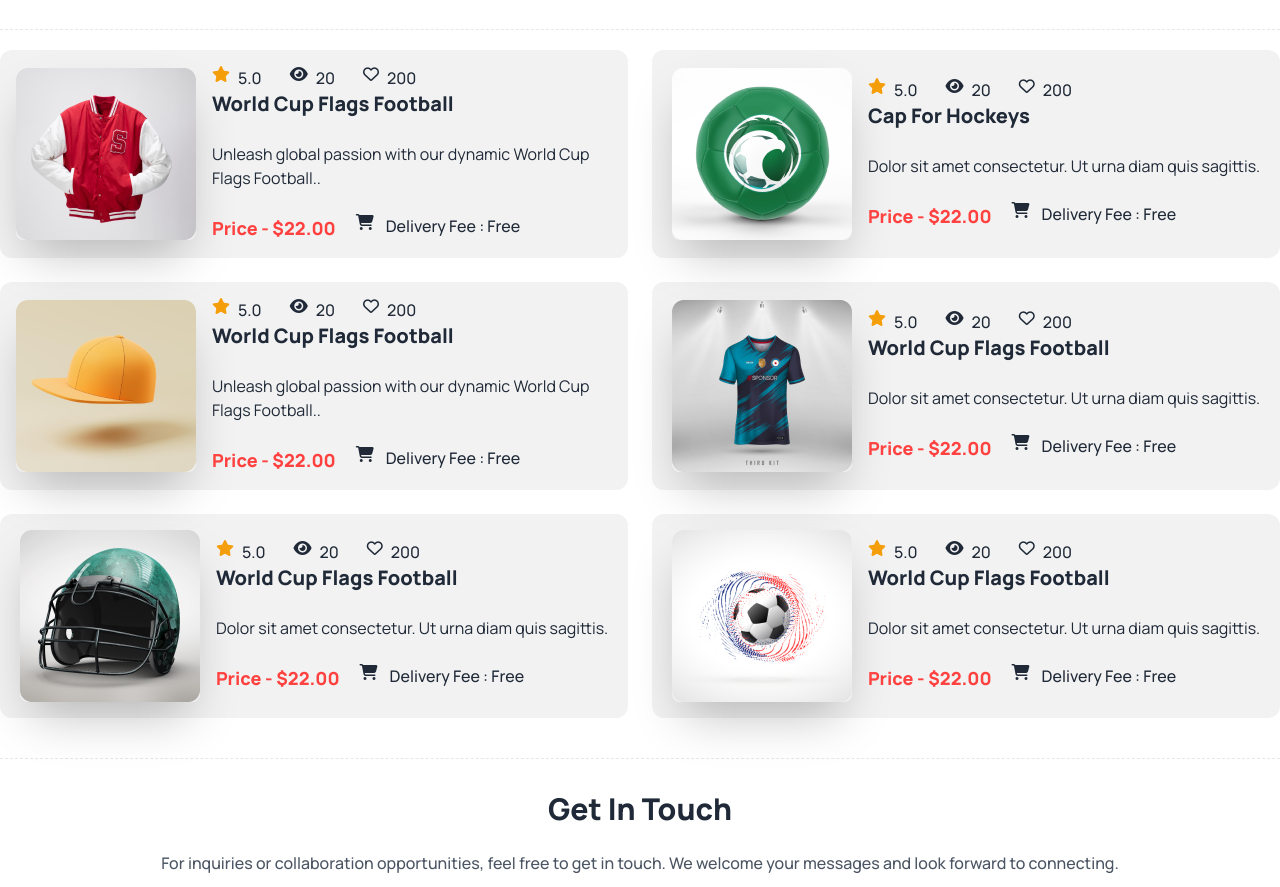
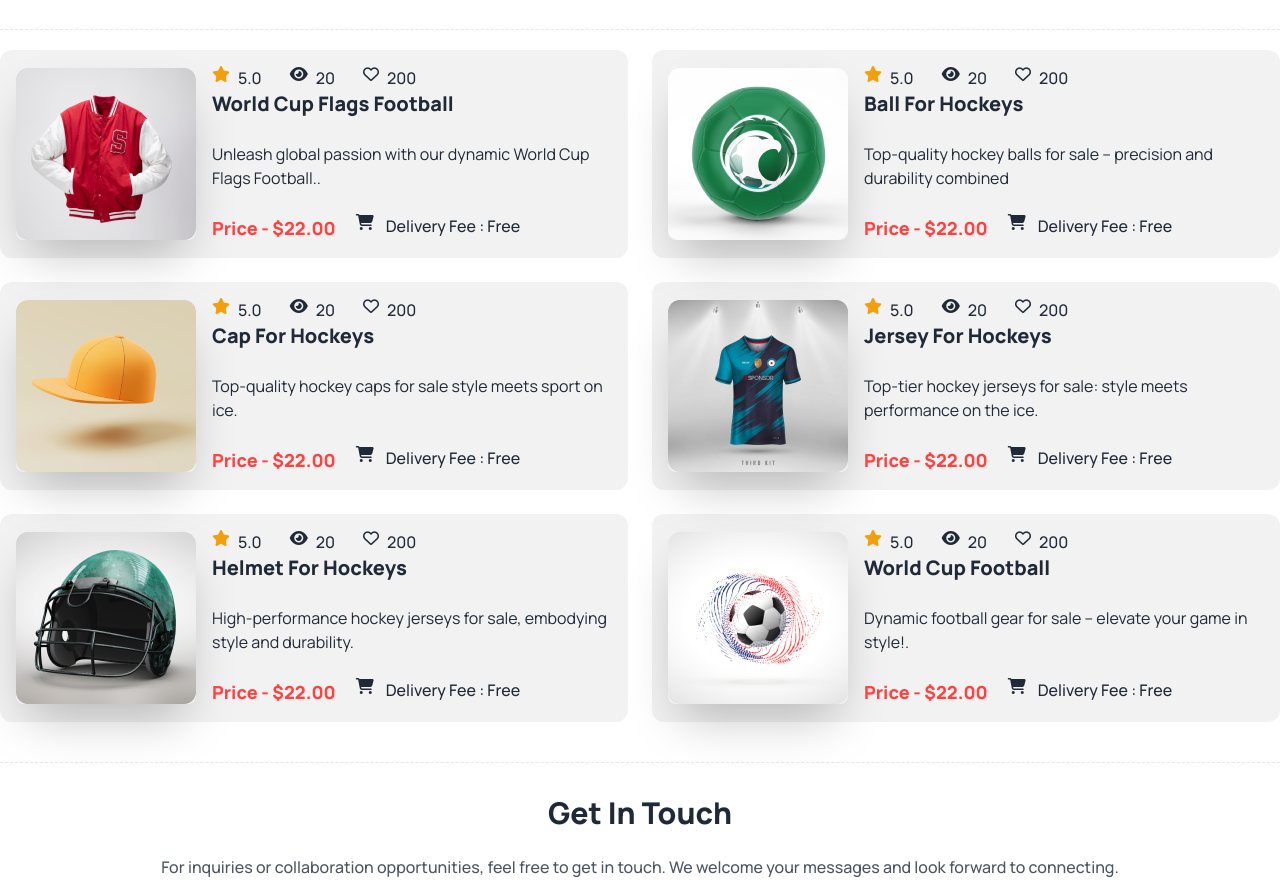
Before and after one commit to Imraj98/Hockey-Website, a plain HTML site: page index.html in a window 1280 px wide. Shown: the part 2338-3225 px from the top of the page. Drawn offline with nearby package versions, Linux system fonts and the light colour scheme.

Commit message:
added text

```diff
--- a/index.html
+++ b/index.html
@@ -217,8 +217,8 @@
                       </div>
 
                     </div>
-                    <h1 class="text-xl font-extrabold">Cap For Hockeys</h1>
-                    <p class="py-6">Dolor sit amet consectetur. Ut urna diam quis sagittis. </p>
+                    <h1 class="text-xl font-extrabold">Ball For Hockeys</h1>
+                    <p class="py-6">Top-quality hockey balls for sale – precision and durability combined </p>
                     <div class="flex gap-5">
                       <p class="text-lg font-extrabold text-[#FF4240]">Price - $22.00</p>
                       <div class="flex gap-3">
@@ -250,8 +250,8 @@
                       </div>
 
                     </div>
-                    <h1 class="text-xl font-extrabold">World Cup Flags Football</h1>
-                    <p class="py-6">Unleash global passion with our dynamic World Cup Flags Football.. </p>
+                    <h1 class="text-xl font-extrabold">Cap For Hockeys</h1>
+                    <p class="py-6">Top-quality hockey caps for sale style meets sport on ice. </p>
                     <div class="flex gap-5">
                       <p class="text-lg font-extrabold text-[#FF4240]">Price - $22.00</p>
                       <div class="flex gap-3">
@@ -283,8 +283,8 @@
                       </div>
 
                     </div>
-                    <h1 class="text-xl font-extrabold">World Cup Flags Football</h1>
-                    <p class="py-6">Dolor sit amet consectetur. Ut urna diam quis sagittis. </p>
+                    <h1 class="text-xl font-extrabold">Jersey For Hockeys</h1>
+                    <p class="py-6">Top-tier hockey jerseys for sale: style meets performance on the ice. </p>
                     <div class="flex gap-5">
                       <p class="text-lg font-extrabold text-[#FF4240]">Price - $22.00</p>
                       <div class="flex gap-3">
@@ -316,8 +316,8 @@
                       </div>
 
                     </div>
-                    <h1 class="text-xl font-extrabold">World Cup Flags Football</h1>
-                    <p class="py-6">Dolor sit amet consectetur. Ut urna diam quis sagittis. </p>
+                    <h1 class="text-xl font-extrabold">Helmet For Hockeys</h1>
+                    <p class="py-6">High-performance hockey jerseys for sale, embodying style and durability. </p>
                     <div class="flex gap-5">
                       <p class="text-lg font-extrabold text-[#FF4240]">Price - $22.00</p>
                       <div class="flex gap-3">
@@ -349,8 +349,8 @@
                       </div>
 
                     </div>
-                    <h1 class="text-xl font-extrabold">World Cup Flags Football</h1>
-                    <p class="py-6">Dolor sit amet consectetur. Ut urna diam quis sagittis. </p>
+                    <h1 class="text-xl font-extrabold">World Cup Football</h1>
+                    <p class="py-6">Dynamic football gear for sale – elevate your game in style!. </p>
                     <div class="flex gap-5">
                       <p class="text-lg font-extrabold text-[#FF4240]">Price - $22.00</p>
                       <div class="flex gap-3">
```
